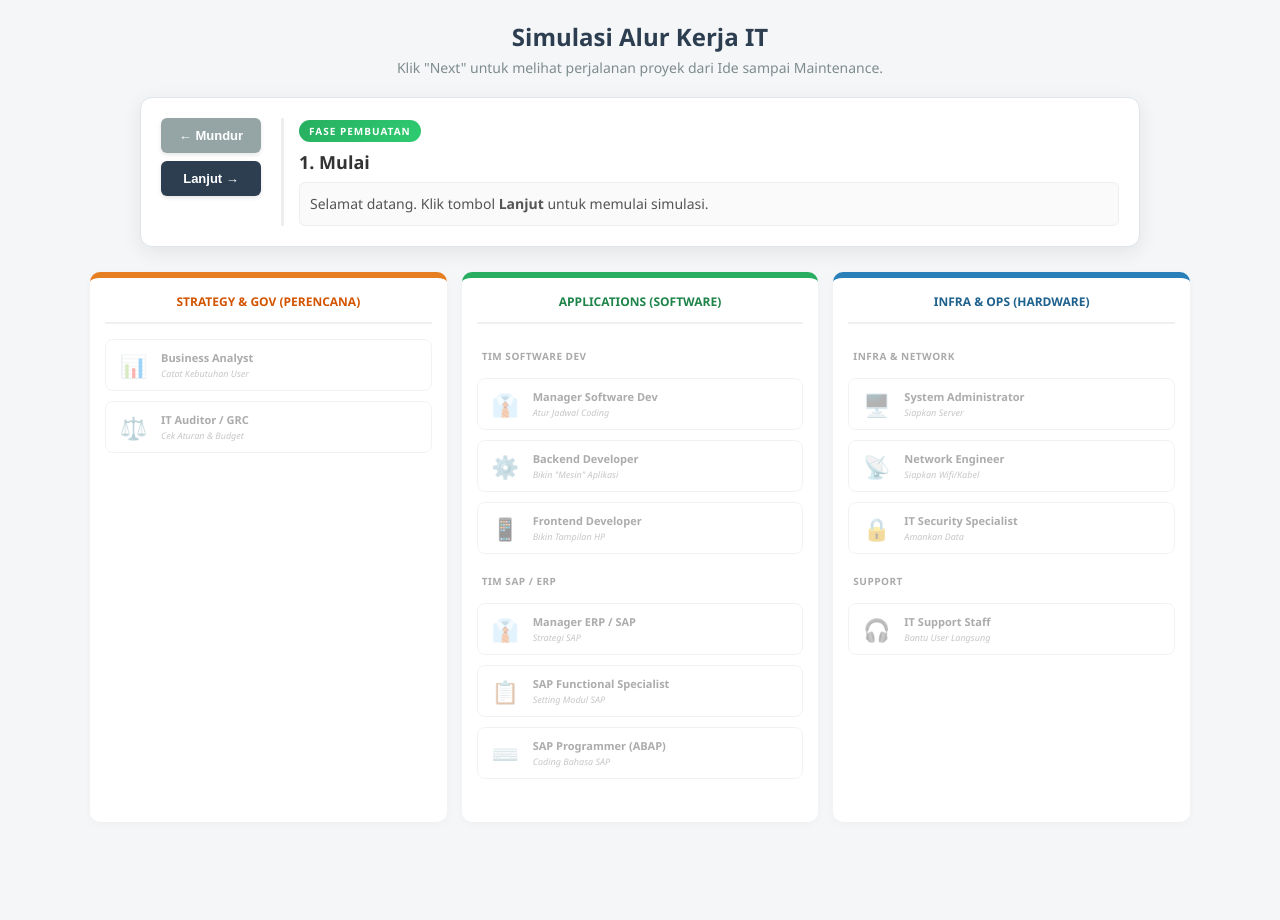
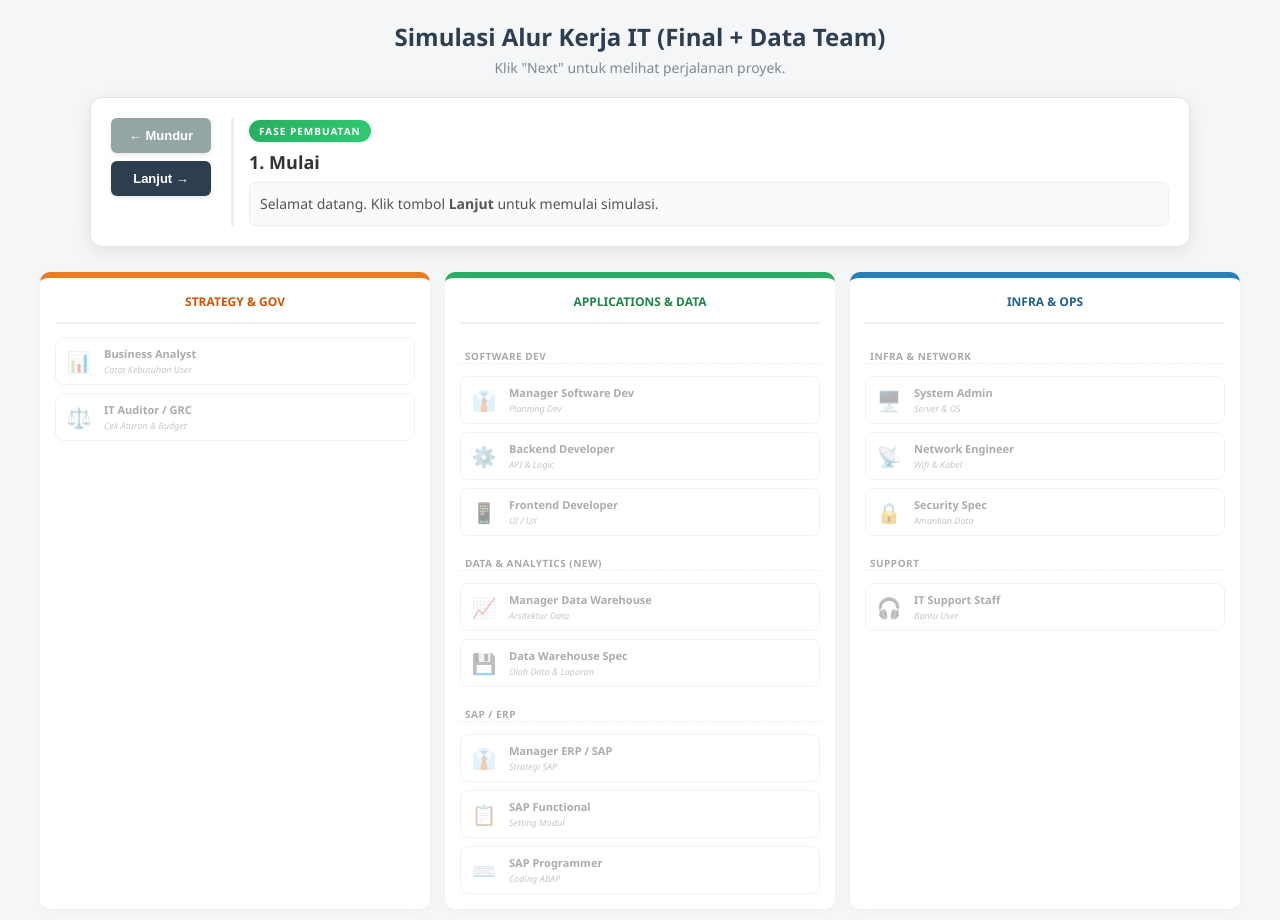
Before and after one commit to Raihan221204/alurflowIT, a plain HTML site: page index.html in a window 1280 px wide. Before the commit the page ends 842 px from the top, so only its background shows below. Drawn offline with Linux system fonts and the light colour scheme.

Commit message:
Update index.html

```diff
--- a/index.html
+++ b/index.html
@@ -3,7 +3,7 @@
 <head>
     <meta charset="UTF-8">
     <meta name="viewport" content="width=device-width, initial-scale=1.0">
-    <title>Alur Kerja IT (Sesuai Bagan Organisasi)</title>
+    <title>Alur Kerja IT (Lengkap dengan Tim Data)</title>
     <style>
         /* --- RESET & LAYOUT --- */
         * { box-sizing: border-box; margin: 0; padding: 0; }
@@ -27,7 +27,7 @@
             padding: 20px;
             border-radius: 12px;
             box-shadow: 0 5px 20px rgba(0,0,0,0.08);
-            width: 100%; max-width: 1000px;
+            width: 100%; max-width: 1100px; /* Diperlebar sedikit */
             display: flex; gap: 20px; align-items: flex-start;
             border: 1px solid #e1e4e8;
         }
@@ -51,6 +51,7 @@
             margin-bottom: 8px; color: white;
         }
         .bg-build { background: linear-gradient(135deg, #27ae60, #2ecc71); }
+        .bg-data { background: linear-gradient(135deg, #8e44ad, #9b59b6); } /* Warna Ungu utk Data Phase */
         .bg-maint { background: linear-gradient(135deg, #c0392b, #e74c3c); }
 
         .step-title { font-size: 18px; font-weight: 700; color: #333; display: block; margin-bottom: 8px; }
@@ -63,13 +64,13 @@
         /* --- BOARD LAYOUT --- */
         .board {
             display: grid; grid-template-columns: repeat(3, 1fr); gap: 15px;
-            width: 100%; max-width: 1100px; margin-top: 25px;
+            width: 100%; max-width: 1200px; margin-top: 25px;
         }
 
         .lane {
             background: white; border-radius: 10px; padding: 15px;
-            border-top: 6px solid #ccc; min-height: 550px;
-            display: flex; flex-direction: column; gap: 10px;
+            border-top: 6px solid #ccc; min-height: 600px;
+            display: flex; flex-direction: column; gap: 8px;
             box-shadow: 0 2px 10px rgba(0,0,0,0.03);
         }
 
@@ -78,25 +79,27 @@
             padding-bottom: 12px; border-bottom: 2px solid #f0f0f0; margin-bottom: 5px; color: #555;
         }
 
-        /* Lane Colors Matching Chart */
-        .lane-strat { border-top-color: #e67e22; } /* Orange */
-        .lane-apps { border-top-color: #27ae60; }  /* Green */
-        .lane-infra { border-top-color: #2980b9; } /* Blue */
+        /* Lane Colors */
+        .lane-strat { border-top-color: #e67e22; }
+        .lane-apps { border-top-color: #27ae60; }
+        .lane-infra { border-top-color: #2980b9; }
 
         /* --- ROLE CARDS --- */
         .card {
-            background: #fff; border: 1px solid #e0e0e0; padding: 10px;
+            background: #fff; border: 1px solid #e0e0e0; padding: 8px;
             border-radius: 8px; display: flex; align-items: center; gap: 10px;
             opacity: 0.4; transition: all 0.3s cubic-bezier(0.25, 0.8, 0.25, 1);
         }
 
-        .icon { font-size: 22px; width: 35px; text-align: center; }
+        .icon { font-size: 20px; width: 30px; text-align: center; }
         .card-text { display: flex; flex-direction: column; }
-        /* Role Name Sesuai Bagan */
         .role-name { font-size: 11px; font-weight: 800; color: #333; margin-bottom: 2px; }
         .role-job { font-size: 9px; color: #777; font-style: italic; }
 
-        .group-div { font-size: 10px; font-weight: bold; color: #aaa; text-transform: uppercase; margin-top: 10px; margin-bottom: 5px; padding-left: 5px; letter-spacing: 0.5px; }
+        .group-div {
+            font-size: 10px; font-weight: bold; color: #aaa; text-transform: uppercase;
+            margin-top: 12px; margin-bottom: 4px; padding-left: 5px; letter-spacing: 0.5px; border-bottom: 1px dashed #eee;
+        }
 
         /* --- ACTIVE STATES --- */
         .card.active {
@@ -110,14 +113,13 @@
         .lane-apps .card.active { border-left-color: #27ae60; }
         .lane-infra .card.active { border-left-color: #2980b9; }
 
-        /* Maintenance Mode Red Effect */
         .alert-mode .lane { background-color: #fff5f5; border-color: #e74c3c; }
     </style>
 </head>
 <body>
 
-    <h2>Simulasi Alur Kerja IT</h2>
-    <p class="subtitle">Klik "Next" untuk melihat perjalanan proyek dari Ide sampai Maintenance.</p>
+    <h2>Simulasi Alur Kerja IT (Final + Data Team)</h2>
+    <p class="subtitle">Klik "Next" untuk melihat perjalanan proyek.</p>
 
     <div class="controls">
         <div class="btn-group">
@@ -135,7 +137,7 @@
 
     <div class="board" id="mainBoard">
         <div class="lane lane-strat">
-            <div class="lane-header" style="color:#d35400">Strategy & Gov (Perencana)</div>
+            <div class="lane-header" style="color:#d35400">Strategy & Gov</div>
 
             <div class="card" id="ba">
                 <div class="icon">📊</div>
@@ -148,58 +150,68 @@
         </div>
 
         <div class="lane lane-apps">
-            <div class="lane-header" style="color:#1e8449">Applications (Software)</div>
+            <div class="lane-header" style="color:#1e8449">Applications & Data</div>
 
-            <div class="group-div">Tim Software Dev</div>
+            <div class="group-div">Software Dev</div>
             <div class="card" id="mgr-dev">
                 <div class="icon">👔</div>
-                <div class="card-text"><span class="role-name">Manager Software Dev</span><span class="role-job">Atur Jadwal Coding</span></div>
+                <div class="card-text"><span class="role-name">Manager Software Dev</span><span class="role-job">Planning Dev</span></div>
             </div>
             <div class="card" id="be">
                 <div class="icon">⚙️</div>
-                <div class="card-text"><span class="role-name">Backend Developer</span><span class="role-job">Bikin "Mesin" Aplikasi</span></div>
+                <div class="card-text"><span class="role-name">Backend Developer</span><span class="role-job">API & Logic</span></div>
             </div>
             <div class="card" id="fe">
                 <div class="icon">📱</div>
-                <div class="card-text"><span class="role-name">Frontend Developer</span><span class="role-job">Bikin Tampilan HP</span></div>
+                <div class="card-text"><span class="role-name">Frontend Developer</span><span class="role-job">UI / UX</span></div>
             </div>
 
-            <div class="group-div">Tim SAP / ERP</div>
+            <div class="group-div">Data & Analytics (NEW)</div>
+            <div class="card" id="mgr-data">
+                <div class="icon">📈</div>
+                <div class="card-text"><span class="role-name">Manager Data Warehouse</span><span class="role-job">Arsitektur Data</span></div>
+            </div>
+            <div class="card" id="data-spec">
+                <div class="icon">💾</div>
+                <div class="card-text"><span class="role-name">Data Warehouse Spec</span><span class="role-job">Olah Data & Laporan</span></div>
+            </div>
+
+            <div class="group-div">SAP / ERP</div>
             <div class="card" id="mgr-sap">
                 <div class="icon">👔</div>
                 <div class="card-text"><span class="role-name">Manager ERP / SAP</span><span class="role-job">Strategi SAP</span></div>
             </div>
             <div class="card" id="sap-func">
                 <div class="icon">📋</div>
-                <div class="card-text"><span class="role-name">SAP Functional Specialist</span><span class="role-job">Setting Modul SAP</span></div>
+                <div class="card-text"><span class="role-name">SAP Functional</span><span class="role-job">Setting Modul</span></div>
             </div>
             <div class="card" id="sap-prog">
                 <div class="icon">⌨️</div>
-                <div class="card-text"><span class="role-name">SAP Programmer (ABAP)</span><span class="role-job">Coding Bahasa SAP</span></div>
+                <div class="card-text"><span class="role-name">SAP Programmer</span><span class="role-job">Coding ABAP</span></div>
             </div>
         </div>
 
         <div class="lane lane-infra">
-            <div class="lane-header" style="color:#1f618d">Infra & Ops (Hardware)</div>
+            <div class="lane-header" style="color:#1f618d">Infra & Ops</div>
 
             <div class="group-div">Infra & Network</div>
             <div class="card" id="sysadmin">
                 <div class="icon">🖥️</div>
-                <div class="card-text"><span class="role-name">System Administrator</span><span class="role-job">Siapkan Server</span></div>
+                <div class="card-text"><span class="role-name">System Admin</span><span class="role-job">Server & OS</span></div>
             </div>
             <div class="card" id="net">
                 <div class="icon">📡</div>
-                <div class="card-text"><span class="role-name">Network Engineer</span><span class="role-job">Siapkan Wifi/Kabel</span></div>
+                <div class="card-text"><span class="role-name">Network Engineer</span><span class="role-job">Wifi & Kabel</span></div>
             </div>
             <div class="card" id="sec">
                 <div class="icon">🔒</div>
-                <div class="card-text"><span class="role-name">IT Security Specialist</span><span class="role-job">Amankan Data</span></div>
+                <div class="card-text"><span class="role-name">Security Spec</span><span class="role-job">Amankan Data</span></div>
             </div>
 
             <div class="group-div">Support</div>
             <div class="card" id="helpdesk">
                 <div class="icon">🎧</div>
-                <div class="card-text"><span class="role-name">IT Support Staff</span><span class="role-job">Bantu User Langsung</span></div>
+                <div class="card-text"><span class="role-name">IT Support Staff</span><span class="role-job">Bantu User</span></div>
             </div>
         </div>
     </div>
@@ -218,79 +230,88 @@
                 phase: "FASE PEMBUATAN",
                 color: "bg-build",
                 title: "2. Cek Boleh/Tidak (Audit)",
-                detail: "Dokumen catatan tadi diserahkan ke <b>IT Auditor / GRC</b>. <br>Dia ngecek: 'Ini sesuai aturan kantor gak? Budgetnya ada gak?'. Kalau oke, baru boleh lanjut.",
+                detail: "Dokumen diserahkan ke <b>IT Auditor / GRC</b>. <br>Dia ngecek: 'Ini sesuai aturan kantor gak? Budgetnya ada gak?'. Kalau oke, lanjut.",
                 active: ['grc']
             },
             {
                 phase: "FASE PEMBUATAN",
                 color: "bg-build",
-                title: "3. Rapat Manager (Planning)",
-                detail: "<b>Manager Software Dev</b> dan <b>Manager ERP/SAP</b> diskusi. <br>Mereka bagi tugas: 'Tim Dev bikin aplikasi HP-nya, Tim SAP bikin penampung datanya'.",
-                active: ['mgr-dev', 'mgr-sap']
+                title: "3. Rapat Para Manager (Planning)",
+                detail: "Tiga Manager kumpul: <b>Mgr Software</b>, <b>Mgr SAP</b>, dan <b>Mgr Data Warehouse</b>. <br>Mgr Data bilang: 'Tolong nanti datanya dibuat rapi ya, biar tim saya gampang bikin laporannya'.",
+                active: ['mgr-dev', 'mgr-sap', 'mgr-data']
             },
             {
                 phase: "FASE PEMBUATAN",
                 color: "bg-build",
-                title: "4. Coding Aplikasi HP (Development)",
-                detail: "Mulai kerja teknis. <br><b>Frontend Dev</b> bikin tombol-tombol di layar HP. <br><b>Backend Dev</b> bikin 'otak' aplikasinya biar bisa nyimpan data.",
+                title: "4. Coding Aplikasi HP (Dev)",
+                detail: "Mulai kerja teknis. <b>Frontend Dev</b> bikin tombol di HP. <b>Backend Dev</b> bikin mesin penyimpan data.",
                 active: ['fe', 'be']
             },
             {
                 phase: "FASE PEMBUATAN",
                 color: "bg-build",
                 title: "5. Sambung ke SAP (Integration)",
-                detail: "Sekarang nyambungin aplikasi HP ke sistem pusat (SAP). <br><b>SAP Functional</b> nyeting aturannya. <br><b>SAP Programmer</b> ngetik kode bahasa alien (ABAP) biar data bisa masuk.",
+                detail: "<b>SAP Functional</b> & <b>SAP Programmer</b> kerja bareng biar aplikasi HP bisa ngirim data ke sistem pusat SAP.",
                 active: ['sap-func', 'sap-prog']
             },
             {
                 phase: "FASE PEMBUATAN",
                 color: "bg-build",
-                title: "6. Siapkan Rumah & Jalan (Infra)",
-                detail: "Aplikasi udah jadi, tapi butuh tempat. <br><b>SysAdmin</b> nyiapin komputer server. <br><b>Network Engineer</b> mastiin wifi di gudang kenceng biar scanner gak lemot.",
+                title: "6. Siapkan Server (Infra)",
+                detail: "<b>SysAdmin</b> nyiapin komputer server. <b>Network Engineer</b> mastiin wifi di gudang kenceng.",
                 active: ['sysadmin', 'net']
             },
             {
                 phase: "FASE PEMBUATAN",
                 color: "bg-build",
                 title: "7. Cek Keamanan (Security)",
-                detail: "Sebelum dipakai banyak orang, <b>IT Security Specialist</b> nyoba nge-hack sistem sendiri. Tujuannya buat nutup celah biar gak kebobolan hacker beneran.",
+                detail: "<b>IT Security Specialist</b> nyoba nge-hack sistem sendiri buat nutup celah keamanan.",
                 active: ['sec']
             },
             {
                 phase: "FASE PEMBUATAN",
                 color: "bg-build",
                 title: "8. Aplikasi Rilis (Go-Live)",
-                detail: "Sip! Aplikasi resmi dipakai orang gudang. <br><b>IT Support Staff</b> standby di lokasi buat ngajarin cara pakainya ke user.",
+                detail: "Aplikasi resmi dipakai! <b>IT Support Staff</b> standby ngajarin user cara pakainya.",
                 active: ['helpdesk']
             },
 
-            // --- FASE MAINTENANCE (PERBAIKAN) ---
+            // --- FASE DATA & REPORTING (BARU) ---
+            {
+                phase: "FASE ANALISA DATA",
+                color: "bg-data",
+                title: "9. Bos Minta Laporan (Reporting)",
+                detail: "Aplikasi udah jalan seminggu. Bos tanya: 'Berapa barang masuk hari ini?'. <br><b>Data Warehouse Spec</b> narik data dari aplikasi, lalu bikin Grafik Laporan (Dashboard) buat Bos.",
+                active: ['data-spec']
+            },
+
+            // --- FASE MAINTENANCE ---
             {
                 phase: "MAINTENANCE / ERROR",
                 color: "bg-maint",
-                title: "9. Ada Laporan Error!",
-                detail: "Minggu depan, User teriak: 'Woy, aplikasinya error nih!'. <br>User lapor ke <b>IT Support Staff</b> dulu. Support nyoba benerin hal-hal dasar (restart HP, cek kabel).",
+                title: "10. Ada Laporan Error!",
+                detail: "User teriak: 'Woy, error nih!'. Lapor ke <b>IT Support Staff</b>. Support cek dulu HP-nya rusak apa nggak.",
                 active: ['helpdesk']
             },
             {
                 phase: "MAINTENANCE / ERROR",
                 color: "bg-maint",
-                title: "10. Cek Server (Level 2)",
-                detail: "Ternyata bukan HP-nya yang rusak. Tiket dilempar ke <b>SysAdmin</b>. <br>Dia cek server: 'Server aman kok, gak mati. Berarti ini salah codingannya'.",
+                title: "11. Cek Server (Level 2)",
+                detail: "HP aman. Tiket dilempar ke <b>SysAdmin</b>. Server dicek, aman juga. Berarti salah codingan.",
                 active: ['sysadmin']
             },
             {
                 phase: "MAINTENANCE / ERROR",
                 color: "bg-maint",
-                title: "11. Bongkar Codingan (Level 3)",
-                detail: "Tiket sampai ke pembuatnya. <br><b>Backend Dev</b> & <b>SAP Programmer</b> bongkar kode lagi buat cari kutu (bug) penyebab error.",
+                title: "12. Bongkar Codingan (Level 3)",
+                detail: "Tiket sampai ke <b>Backend Dev</b> & <b>SAP Programmer</b>. Mereka benerin bug di codingan.",
                 active: ['be', 'sap-prog']
             },
             {
                 phase: "MAINTENANCE / ERROR",
                 color: "bg-maint",
-                title: "12. Update Perbaikan",
-                detail: "Bug ketemu dan diperbaiki. <br><b>SysAdmin</b> update server dengan versi baru yang udah bener. <br><b>IT Support Staff</b> kabarin user: 'Udah bener ya Pak, silakan dicoba'.",
+                title: "13. Update Perbaikan",
+                detail: "Bug beres. <b>SysAdmin</b> update server. <b>IT Support</b> kabarin user: 'Udah bener ya Pak'.",
                 active: ['sysadmin', 'helpdesk']
             }
         ];
@@ -307,24 +328,20 @@
         function render() {
             const s = steps[idx];
 
-            // Update Text Info
             document.getElementById('stepTitle').innerText = s.title;
-            document.getElementById('stepDetail').innerHTML = s.detail; // Use innerHTML for bold tags
+            document.getElementById('stepDetail').innerHTML = s.detail;
 
             const badge = document.getElementById('phaseBadge');
             badge.innerText = s.phase;
             badge.className = `phase-badge ${s.color}`;
 
-            // Reset Cards
             document.querySelectorAll('.card').forEach(c => c.classList.remove('active'));
 
-            // Highlight Cards
             s.active.forEach(id => {
                 const el = document.getElementById(id);
                 if(el) el.classList.add('active');
             });
 
-            // Visual effect for Maintenance Phase
             const board = document.getElementById('mainBoard');
             if (s.phase.includes("MAINTENANCE")) {
                 board.classList.add('alert-mode');
@@ -334,5 +351,4 @@
         }
     </script>
 </body>
-
 </html>
```
